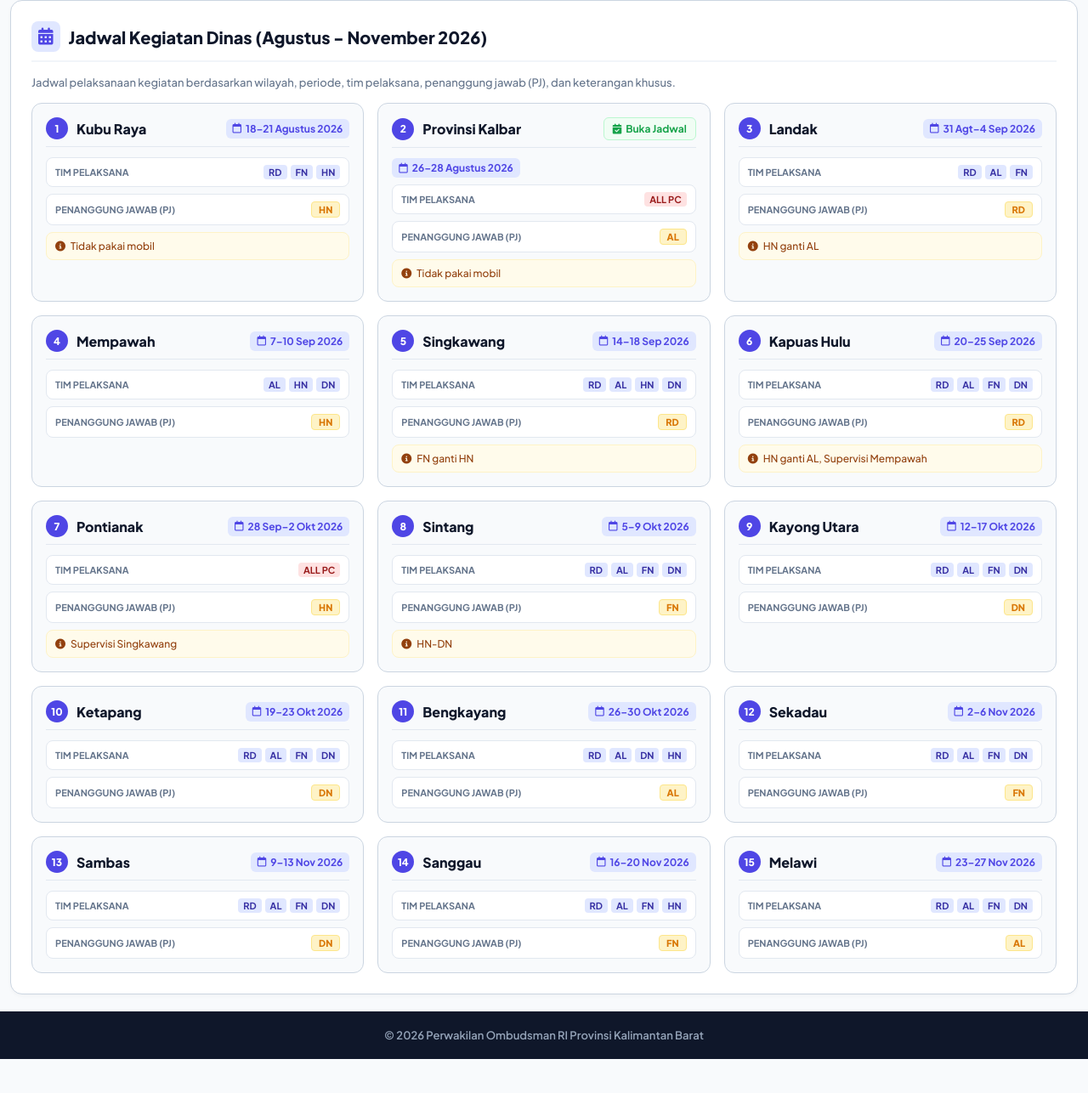
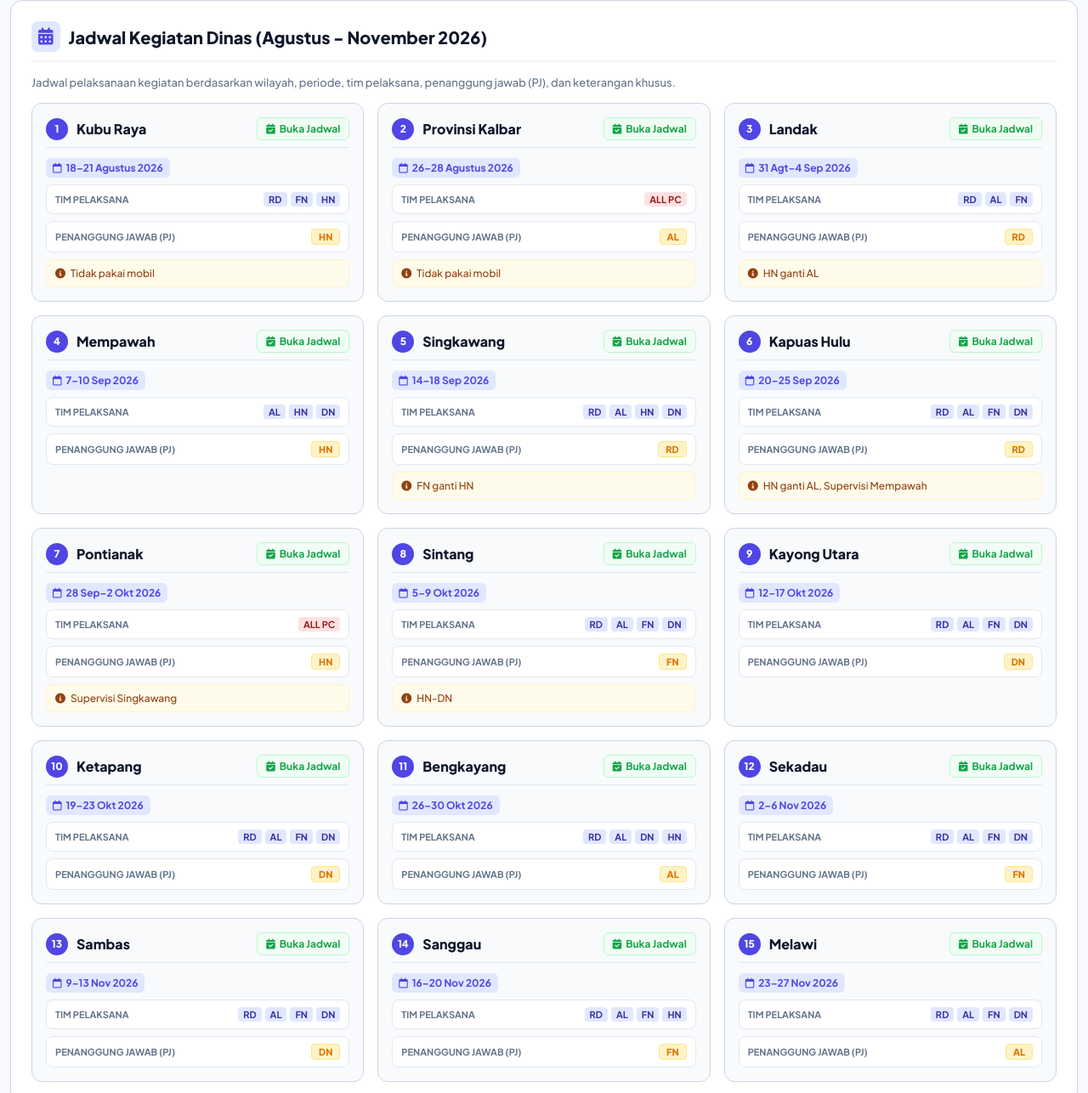
Before and after one commit to alfikriorikalbar/dataopini2026, a plain HTML site: page index.html in a window 1280 px wide. Shown: the part 2833-4119 px from the top of the page at 85% size. Before the commit the page ends 4079 px from the top, so only its background shows below. Drawn offline with Linux system fonts and the light colour scheme.

Commit message:
Update index.html

```diff
--- a/index.html
+++ b/index.html
@@ -389,7 +389,7 @@
             gap: 5px;
         }
 
-        /* Tombol Buka Jadwal Hijau untuk Provinsi */
+        /* Tombol Buka Jadwal Hijau */
         .schedule-btn-green {
             font-size: 12px;
             font-weight: 700;
@@ -1005,9 +1005,10 @@
                             <div class="schedule-no">1</div>
                             <div class="schedule-location">Kubu Raya</div>
                         </div>
-                        <div class="schedule-date"><i class="fa-regular fa-calendar"></i> 18–21 Agustus 2026</div>
+                        <a href="https://docs.google.com/document/d/1z--VOZQ5WebYvvmZWgaoRj5gJniBJJtQwtPoYSr_yq8/edit?tab=t.0" target="_blank" class="schedule-btn-green"><i class="fa-solid fa-calendar-check"></i> Buka Jadwal</a>
                     </div>
                     <div class="schedule-details">
+                        <div class="schedule-date" style="width: fit-content;"><i class="fa-regular fa-calendar"></i> 18–21 Agustus 2026</div>
                         <div class="schedule-row-info">
                             <span class="schedule-label">Tim Pelaksana</span>
                             <div class="team-badges"><span class="team-badge">RD</span><span class="team-badge">FN</span><span class="team-badge">HN</span></div>
@@ -1029,9 +1030,7 @@
                         <a href="https://docs.google.com/document/d/1z--VOZQ5WebYvvmZWgaoRj5gJniBJJtQwtPoYSr_yq8/edit?tab=t.0" target="_blank" class="schedule-btn-green"><i class="fa-solid fa-calendar-check"></i> Buka Jadwal</a>
                     </div>
                     <div class="schedule-details">
-                        <div style="font-size: 12px; font-weight: 700; color: var(--accent); background: #e0e7ff; padding: 4px 8px; border-radius: 6px; display: inline-flex; align-items: center; gap: 5px; width: fit-content;">
-                            <i class="fa-regular fa-calendar"></i> 26–28 Agustus 2026
-                        </div>
+                        <div class="schedule-date" style="width: fit-content;"><i class="fa-regular fa-calendar"></i> 26–28 Agustus 2026</div>
                         <div class="schedule-row-info">
                             <span class="schedule-label">Tim Pelaksana</span>
                             <div class="team-badges"><span class="team-badge" style="background:#fee2e2; color:#991b1b;">ALL PC</span></div>
@@ -1050,9 +1049,10 @@
                             <div class="schedule-no">3</div>
                             <div class="schedule-location">Landak</div>
                         </div>
-                        <div class="schedule-date"><i class="fa-regular fa-calendar"></i> 31 Agt–4 Sep 2026</div>
+                        <a href="https://drive.google.com/file/d/1QdPJUrkhOkvxVdA8kMRfh7n7pc2UIWFU/view?usp=drive_link" target="_blank" class="schedule-btn-green"><i class="fa-solid fa-calendar-check"></i> Buka Jadwal</a>
                     </div>
                     <div class="schedule-details">
+                        <div class="schedule-date" style="width: fit-content;"><i class="fa-regular fa-calendar"></i> 31 Agt–4 Sep 2026</div>
                         <div class="schedule-row-info">
                             <span class="schedule-label">Tim Pelaksana</span>
                             <div class="team-badges"><span class="team-badge">RD</span><span class="team-badge">AL</span><span class="team-badge">FN</span></div>
@@ -1071,9 +1071,10 @@
                             <div class="schedule-no">4</div>
                             <div class="schedule-location">Mempawah</div>
                         </div>
-                        <div class="schedule-date"><i class="fa-regular fa-calendar"></i> 7–10 Sep 2026</div>
+                        <a href="https://drive.google.com/file/d/1GTDupr5zkcrDDMmCs154ps-WtgmOd-4k/view?usp=drive_link" target="_blank" class="schedule-btn-green"><i class="fa-solid fa-calendar-check"></i> Buka Jadwal</a>
                     </div>
                     <div class="schedule-details">
+                        <div class="schedule-date" style="width: fit-content;"><i class="fa-regular fa-calendar"></i> 7–10 Sep 2026</div>
                         <div class="schedule-row-info">
                             <span class="schedule-label">Tim Pelaksana</span>
                             <div class="team-badges"><span class="team-badge">AL</span><span class="team-badge">HN</span><span class="team-badge">DN</span></div>
@@ -1091,9 +1092,10 @@
                             <div class="schedule-no">5</div>
                             <div class="schedule-location">Singkawang</div>
                         </div>
-                        <div class="schedule-date"><i class="fa-regular fa-calendar"></i> 14–18 Sep 2026</div>
+                        <a href="https://docs.ggoogle.com/document/d/1z--VOZQ5WebYvvmZWgaoRj5gJniBJJtQwtPoYSr_yq8/edit?tab=t.0" target="_blank" class="schedule-btn-green"><i class="fa-solid fa-calendar-check"></i> Buka Jadwal</a>
                     </div>
                     <div class="schedule-details">
+                        <div class="schedule-date" style="width: fit-content;"><i class="fa-regular fa-calendar"></i> 14–18 Sep 2026</div>
                         <div class="schedule-row-info">
                             <span class="schedule-label">Tim Pelaksana</span>
                             <div class="team-badges"><span class="team-badge">RD</span><span class="team-badge">AL</span><span class="team-badge">HN</span><span class="team-badge">DN</span></div>
@@ -1112,9 +1114,10 @@
                             <div class="schedule-no">6</div>
                             <div class="schedule-location">Kapuas Hulu</div>
                         </div>
-                        <div class="schedule-date"><i class="fa-regular fa-calendar"></i> 20–25 Sep 2026</div>
+                        <a href="https://docs.googgle.com/document/d/1z--VOZQ5WebYvvmZWgaoRj5gJniBJJtQwtPoYSr_yq8/edit?tab=t.0" target="_blank" class="schedule-btn-green"><i class="fa-solid fa-calendar-check"></i> Buka Jadwal</a>
                     </div>
                     <div class="schedule-details">
+                        <div class="schedule-date" style="width: fit-content;"><i class="fa-regular fa-calendar"></i> 20–25 Sep 2026</div>
                         <div class="schedule-row-info">
                             <span class="schedule-label">Tim Pelaksana</span>
                             <div class="team-badges"><span class="team-badge">RD</span><span class="team-badge">AL</span><span class="team-badge">FN</span><span class="team-badge">DN</span></div>
@@ -1133,9 +1136,10 @@
                             <div class="schedule-no">7</div>
                             <div class="schedule-location">Pontianak</div>
                         </div>
-                        <div class="schedule-date"><i class="fa-regular fa-calendar"></i> 28 Sep–2 Okt 2026</div>
+                        <a href="https://docs.google.com/dogcument/d/1z--VOZQ5WebYvvmZWgaoRj5gJniBJJtQwtPoYSr_yq8/edit?tab=t.0" target="_blank" class="schedule-btn-green"><i class="fa-solid fa-calendar-check"></i> Buka Jadwal</a>
                     </div>
                     <div class="schedule-details">
+                        <div class="schedule-date" style="width: fit-content;"><i class="fa-regular fa-calendar"></i> 28 Sep–2 Okt 2026</div>
                         <div class="schedule-row-info">
                             <span class="schedule-label">Tim Pelaksana</span>
                             <div class="team-badges"><span class="team-badge" style="background:#fee2e2; color:#991b1b;">ALL PC</span></div>
@@ -1154,9 +1158,10 @@
                             <div class="schedule-no">8</div>
                             <div class="schedule-location">Sintang</div>
                         </div>
-                        <div class="schedule-date"><i class="fa-regular fa-calendar"></i> 5–9 Okt 2026</div>
+                        <a href="https://docs.google.com/document/d/1z--VgOZQ5WebYvvmZWgaoRj5gJniBJJtQwtPoYSr_yq8/edit?tab=t.0" target="_blank" class="schedule-btn-green"><i class="fa-solid fa-calendar-check"></i> Buka Jadwal</a>
                     </div>
                     <div class="schedule-details">
+                        <div class="schedule-date" style="width: fit-content;"><i class="fa-regular fa-calendar"></i> 5–9 Okt 2026</div>
                         <div class="schedule-row-info">
                             <span class="schedule-label">Tim Pelaksana</span>
                             <div class="team-badges"><span class="team-badge">RD</span><span class="team-badge">AL</span><span class="team-badge">FN</span><span class="team-badge">DN</span></div>
@@ -1175,9 +1180,10 @@
                             <div class="schedule-no">9</div>
                             <div class="schedule-location">Kayong Utara</div>
                         </div>
-                        <div class="schedule-date"><i class="fa-regular fa-calendar"></i> 12–17 Okt 2026</div>
+                        <a href="https://docs.google.com/document/d/1z-g-VOZQ5WebYvvmZWgaoRj5gJniBJJtQwtPoYSr_yq8/edit?tab=t.0" target="_blank" class="schedule-btn-green"><i class="fa-solid fa-calendar-check"></i> Buka Jadwal</a>
                     </div>
                     <div class="schedule-details">
+                        <div class="schedule-date" style="width: fit-content;"><i class="fa-regular fa-calendar"></i> 12–17 Okt 2026</div>
                         <div class="schedule-row-info">
                             <span class="schedule-label">Tim Pelaksana</span>
                             <div class="team-badges"><span class="team-badge">RD</span><span class="team-badge">AL</span><span class="team-badge">FN</span><span class="team-badge">DN</span></div>
@@ -1195,9 +1201,10 @@
                             <div class="schedule-no">10</div>
                             <div class="schedule-location">Ketapang</div>
                         </div>
-                        <div class="schedule-date"><i class="fa-regular fa-calendar"></i> 19–23 Okt 2026</div>
+                        <a href="https://docs.google.com/document/d/1z-g-VOZQ5WebYvvmZWgaoRj5gJniBJJtQwtPoYSr_yq8/edit?tab=t.0" target="_blank" class="schedule-btn-green"><i class="fa-solid fa-calendar-check"></i> Buka Jadwal</a>
                     </div>
                     <div class="schedule-details">
+                        <div class="schedule-date" style="width: fit-content;"><i class="fa-regular fa-calendar"></i> 19–23 Okt 2026</div>
                         <div class="schedule-row-info">
                             <span class="schedule-label">Tim Pelaksana</span>
                             <div class="team-badges"><span class="team-badge">RD</span><span class="team-badge">AL</span><span class="team-badge">FN</span><span class="team-badge">DN</span></div>
@@ -1215,9 +1222,10 @@
                             <div class="schedule-no">11</div>
                             <div class="schedule-location">Bengkayang</div>
                         </div>
-                        <div class="schedule-date"><i class="fa-regular fa-calendar"></i> 26–30 Okt 2026</div>
+                        <a href="https://docs.google.com/document/d/1z--VOZQ5WgebYvvmZWgaoRj5gJniBJJtQwtPoYSr_yq8/edit?tab=t.0" target="_blank" class="schedule-btn-green"><i class="fa-solid fa-calendar-check"></i> Buka Jadwal</a>
                     </div>
                     <div class="schedule-details">
+                        <div class="schedule-date" style="width: fit-content;"><i class="fa-regular fa-calendar"></i> 26–30 Okt 2026</div>
                         <div class="schedule-row-info">
                             <span class="schedule-label">Tim Pelaksana</span>
                             <div class="team-badges"><span class="team-badge">RD</span><span class="team-badge">AL</span><span class="team-badge">DN</span><span class="team-badge">HN</span></div>
@@ -1235,9 +1243,10 @@
                             <div class="schedule-no">12</div>
                             <div class="schedule-location">Sekadau</div>
                         </div>
-                        <div class="schedule-date"><i class="fa-regular fa-calendar"></i> 2–6 Nov 2026</div>
+                        <a href="https://docs.google.com/document/d/1z--VOZQ5WgebYvvmZWgaoRj5gJniBJJtQwtPoYSr_yq8/edit?tab=t.0" target="_blank" class="schedule-btn-green"><i class="fa-solid fa-calendar-check"></i> Buka Jadwal</a>
                     </div>
                     <div class="schedule-details">
+                        <div class="schedule-date" style="width: fit-content;"><i class="fa-regular fa-calendar"></i> 2–6 Nov 2026</div>
                         <div class="schedule-row-info">
                             <span class="schedule-label">Tim Pelaksana</span>
                             <div class="team-badges"><span class="team-badge">RD</span><span class="team-badge">AL</span><span class="team-badge">FN</span><span class="team-badge">DN</span></div>
@@ -1255,9 +1264,10 @@
                             <div class="schedule-no">13</div>
                             <div class="schedule-location">Sambas</div>
                         </div>
-                        <div class="schedule-date"><i class="fa-regular fa-calendar"></i> 9–13 Nov 2026</div>
+                        <a href="https://docs.google.com/document/d/1z-g-VOZQ5WebYvvmZWgaoRj5gJniBJJtQwtPoYSr_yq8/edit?tab=t.0" target="_blank" class="schedule-btn-green"><i class="fa-solid fa-calendar-check"></i> Buka Jadwal</a>
                     </div>
                     <div class="schedule-details">
+                        <div class="schedule-date" style="width: fit-content;"><i class="fa-regular fa-calendar"></i> 9–13 Nov 2026</div>
                         <div class="schedule-row-info">
                             <span class="schedule-label">Tim Pelaksana</span>
                             <div class="team-badges"><span class="team-badge">RD</span><span class="team-badge">AL</span><span class="team-badge">FN</span><span class="team-badge">DN</span></div>
@@ -1275,9 +1285,10 @@
                             <div class="schedule-no">14</div>
                             <div class="schedule-location">Sanggau</div>
                         </div>
-                        <div class="schedule-date"><i class="fa-regular fa-calendar"></i> 16–20 Nov 2026</div>
+                        <a href="https://docs.google.com/document/d/1z--VOZQg5WebYvvmZWgaoRj5gJniBJJtQwtPoYSr_yq8/edit?tab=t.0" target="_blank" class="schedule-btn-green"><i class="fa-solid fa-calendar-check"></i> Buka Jadwal</a>
                     </div>
                     <div class="schedule-details">
+                        <div class="schedule-date" style="width: fit-content;"><i class="fa-regular fa-calendar"></i> 16–20 Nov 2026</div>
                         <div class="schedule-row-info">
                             <span class="schedule-label">Tim Pelaksana</span>
                             <div class="team-badges"><span class="team-badge">RD</span><span class="team-badge">AL</span><span class="team-badge">FN</span><span class="team-badge">HN</span></div>
@@ -1295,9 +1306,10 @@
                             <div class="schedule-no">15</div>
                             <div class="schedule-location">Melawi</div>
                         </div>
-                        <div class="schedule-date"><i class="fa-regular fa-calendar"></i> 23–27 Nov 2026</div>
+                        <a href="https://docs.google.com/document/d/1z--VOZQg5WebYvvmZWgaoRj5gJniBJJtQwtPoYSr_yq8/edit?tab=t.0" target="_blank" class="schedule-btn-green"><i class="fa-solid fa-calendar-check"></i> Buka Jadwal</a>
                     </div>
                     <div class="schedule-details">
+                        <div class="schedule-date" style="width: fit-content;"><i class="fa-regular fa-calendar"></i> 23–27 Nov 2026</div>
                         <div class="schedule-row-info">
                             <span class="schedule-label">Tim Pelaksana</span>
                             <div class="team-badges"><span class="team-badge">RD</span><span class="team-badge">AL</span><span class="team-badge">FN</span><span class="team-badge">DN</span></div>
```
